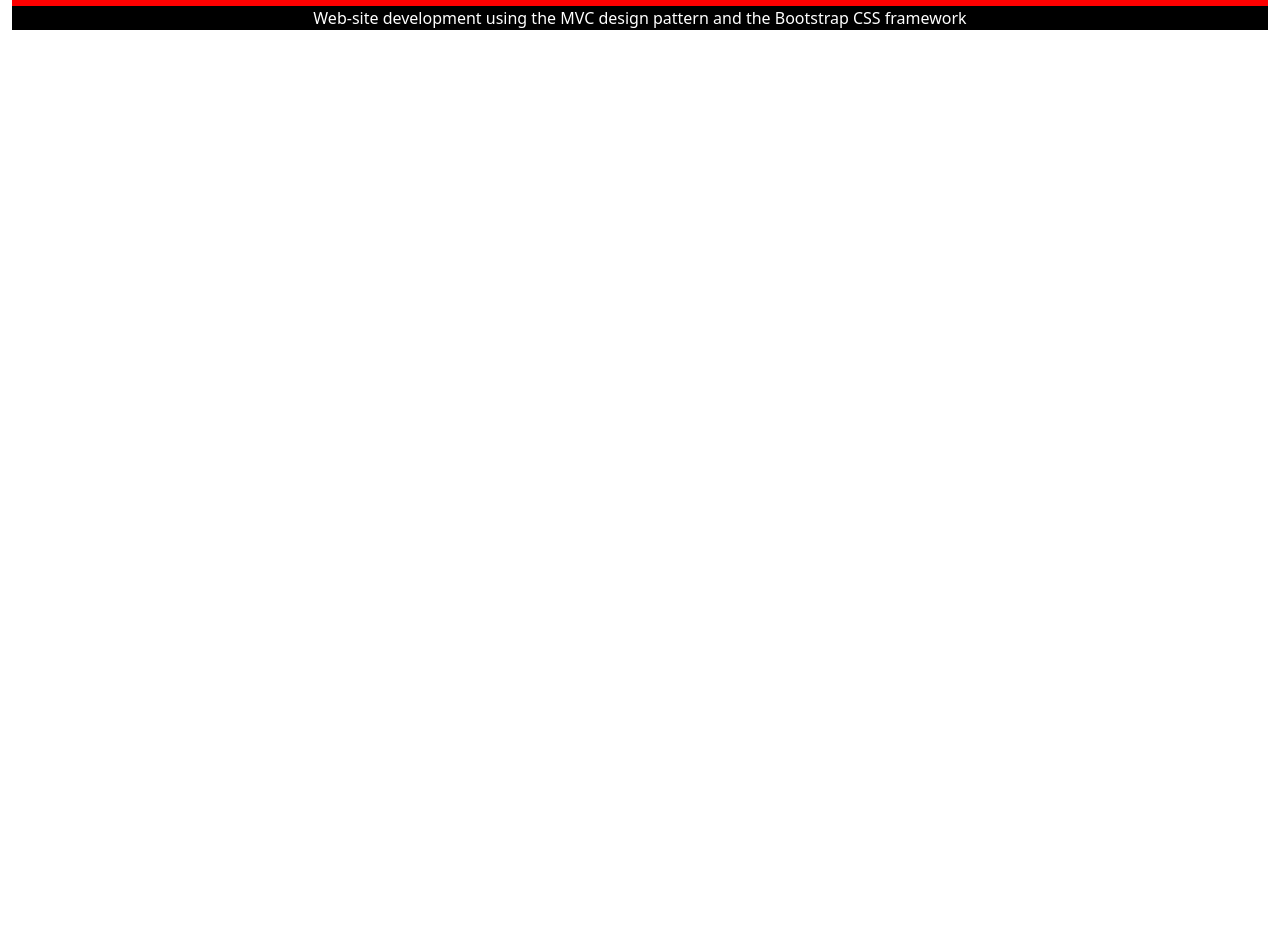
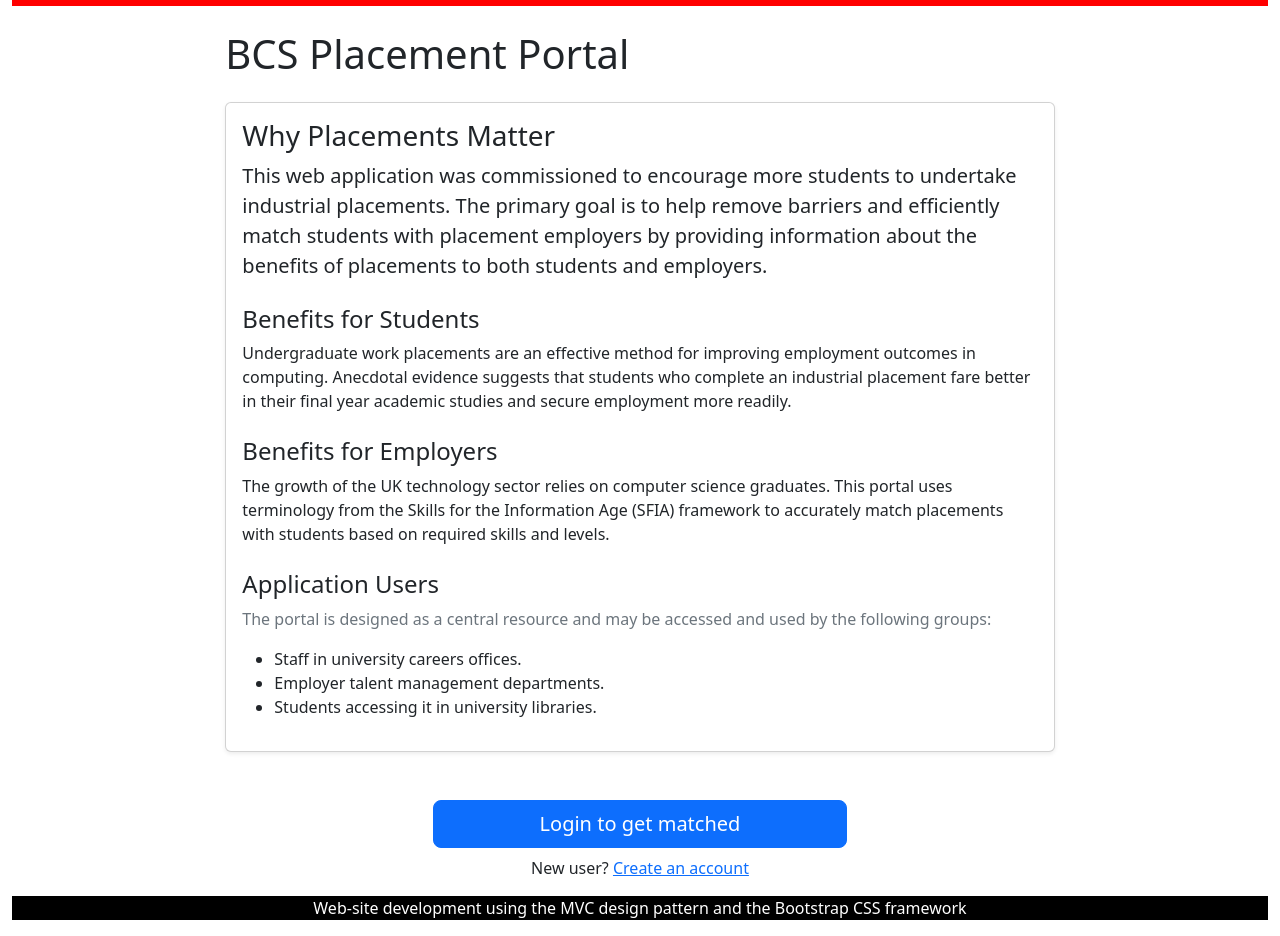
Before and after one commit to MrBlue237/BCS, a PHP site: page / in a window 1280 px wide. Shown: the part 80-1016 px from the top of the page. Before the commit the page ends 110 px from the top, so only its background shows below. Run offline with PHP 8.4, Linux system fonts and the light colour scheme.

Commit message:
homepage

```diff
--- a/BCS-MVC/Views/index.phtml
+++ b/BCS-MVC/Views/index.phtml
@@ -1,3 +1,47 @@
 <?php require('template/header.phtml') ?>
 
+    <div class="row justify-content-center">
+        <div class="col-lg-8">
+            <h1 class="mt-4 mb-4">BCS Placement Portal</h1>
+
+            <section class="card shadow-sm mb-5">
+                <div class="card-body">
+                    <h3 class="card-title">Why Placements Matter</h3>
+                    <p class="card-text lead">
+                        This web application was commissioned to encourage more students to undertake industrial placements.
+                        The primary goal is to help remove barriers and efficiently match students with placement employers by providing information about the benefits of placements to both students and employers.
+                    </p>
+
+                    <h4 class="mt-4">Benefits for Students</h4>
+                    <p>
+                        Undergraduate work placements are an effective method for improving employment outcomes in computing.
+                        Anecdotal evidence suggests that students who complete an industrial placement fare better in their final year academic studies and secure employment more readily.
+                    </p>
+
+                    <h4 class="mt-4">Benefits for Employers</h4>
+                    <p>
+                        The growth of the UK technology sector relies on computer science graduates. This portal uses terminology from the Skills for the Information Age (SFIA) framework to accurately match placements with students based on required skills and levels.
+                    </p>
+
+                    <h4 class="mt-4">Application Users</h4>
+                    <p class="text-muted">
+                        The portal is designed as a central resource and may be accessed and used by the following groups:
+                    <ul>
+                        <li>Staff in university careers offices.</li>
+                        <li>Employer talent management departments.</li>
+                        <li>Students accessing it in university libraries.</li>
+                    </ul>
+                    </p>
+                </div>
+            </section>
+
+            <div class="d-grid gap-2 col-md-6 mx-auto">
+                <?php if (!isset($_SESSION['logged_in'])): ?>
+                    <a href="login.php" class="btn btn-primary btn-lg">Login to get matched</a>
+                    <p class="text-center">New user? <a href="register.php">Create an account</a></p>
+                <?php endif; ?>
+            </div>
+        </div>
+    </div>
+
 <?php require('template/footer.phtml') ?>
--- a/BCS-MVC/index.php
+++ b/BCS-MVC/index.php
@@ -1,5 +1,5 @@
 <?php
 session_start();
 $view = new stdClass();
-$view->pageTitle = 'Homepage';
+$view->pageTitle = 'Welcome to the BCS Placement Portal';
 require_once('Views/index.phtml');
```
